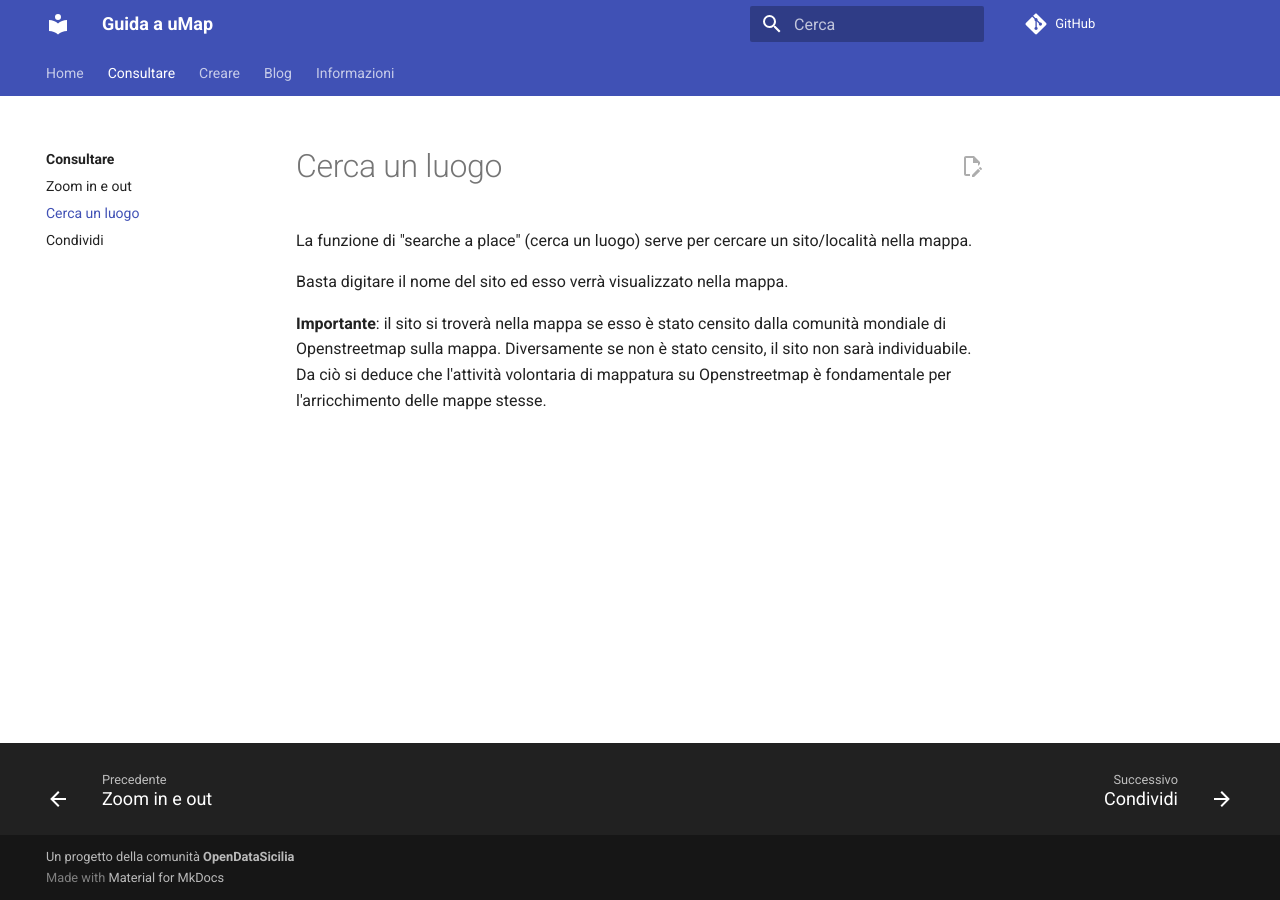
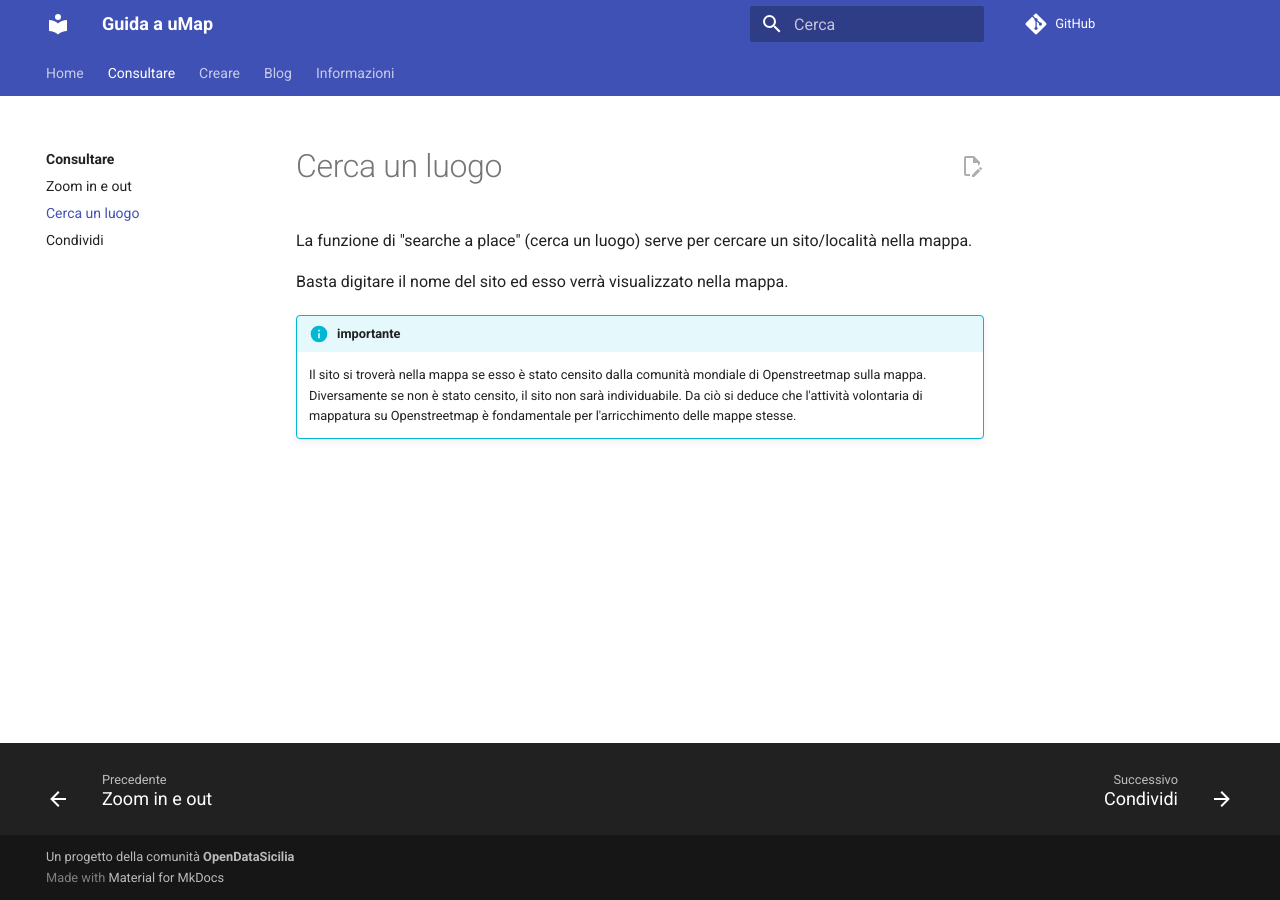
Before and after one commit to opendatasicilia/guida-umap, an MkDocs documentation site: the page built from docs/consultare/search-a-place.md, in a window 1280 px wide. Built offline with MkDocs 1.6.1 and Material for MkDocs 9.7.7, drawn with Linux system fonts in a browser that asks for light colours; comment, search, counter and statistics services are not loaded; part of the change alters nothing that is shown.

```diff
--- a/docs/consultare/search-a-place.md
+++ b/docs/consultare/search-a-place.md
@@ -4,4 +4,9 @@ La funzione di "searche a place" (cerca un luogo) serve per cercare un sito/loca
 
 Basta digitare il nome del sito ed esso verrà visualizzato nella mappa.
 
-**Importante**: il sito si troverà nella mappa se esso è stato censito dalla comunità mondiale di Openstreetmap sulla mappa. Diversamente se non è stato censito, il sito non sarà individuabile. Da ciò si deduce che l'attività volontaria di  mappatura su Openstreetmap è fondamentale per l'arricchimento delle mappe stesse.
+
+!!! info "importante"
+
+    Il sito si troverà nella mappa se esso è stato censito dalla comunità mondiale di Openstreetmap sulla mappa.
+    Diversamente se non è stato censito, il sito non sarà individuabile.
+    Da ciò si deduce che l'attività volontaria di  mappatura su Openstreetmap è fondamentale per l'arricchimento delle mappe stesse.
```
